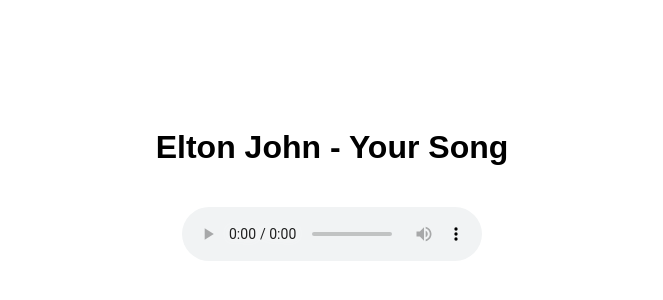
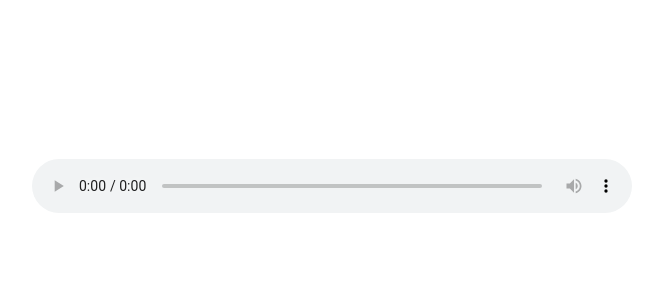
Before and after one commit to Grecia212/Reproductor-audio-V2, a plain HTML site: page index.html in a window 1280 px wide. Shown: the part 214-514 px from the top of the page, without its empty margins (308-971 px from the left). Drawn offline with Linux system fonts and the light colour scheme.

Commit message:
Update index.html

```diff
--- a/index.html
+++ b/index.html
@@ -1,34 +1,28 @@
 <!DOCTYPE html>
 <html lang="es">
 <head>
-  <meta charset="UTF-8">
-  <meta name="viewport" content="width=device-width, initial-scale=1.0">
-  <title>Reproductor de Audio</title>
+  <meta charset="UTF-8" />
+  <meta name="viewport" content="width=device-width, initial-scale=1.0" />
+  <title>Your Song</title>
   <style>
     body {
+      margin: 0;
+      background-color: #fff;
       display: flex;
-      flex-direction: column;
+      justify-content: center;
       align-items: center;
-      justify-content: center;
       height: 100vh;
-      margin: 0;
-      font-family: Arial, sans-serif;
-    }
-    #audio-container {
-      text-align: center;
     }
     audio {
-      margin-top: 20px;
+      width: 90%;
+      max-width: 600px;
     }
   </style>
 </head>
 <body>
-  <div id="audio-container">
-    <h1>Elton John - Your Song</h1>
-    <audio controls>
-      <source src="your-song.mp3" type="audio/mpeg">
-      Tu navegador no soporta el elemento de audio.
-    </audio>
-  </div>
+  <audio controls>
+    <source src="your-song.mp3" type="audio/mpeg">
+    Tu navegador no soporta el elemento de audio.
+  </audio>
 </body>
 </html>
```
